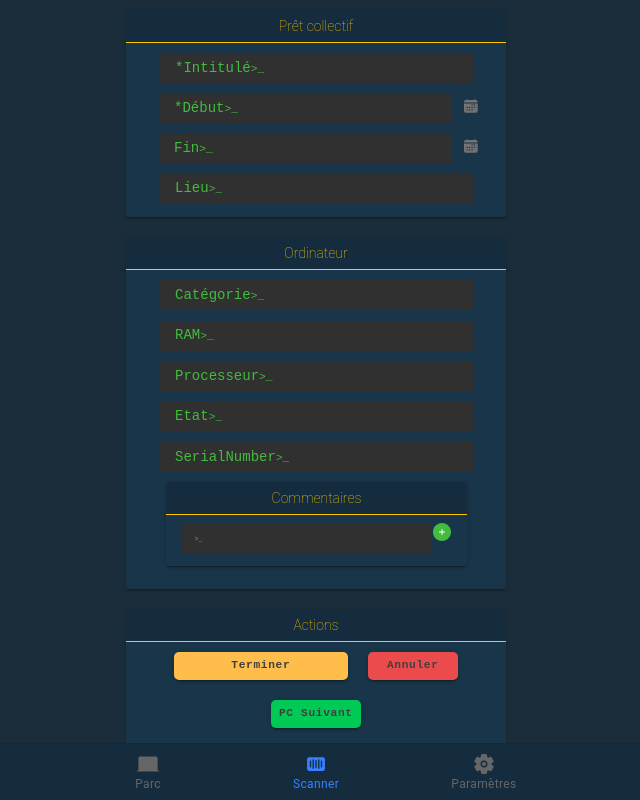
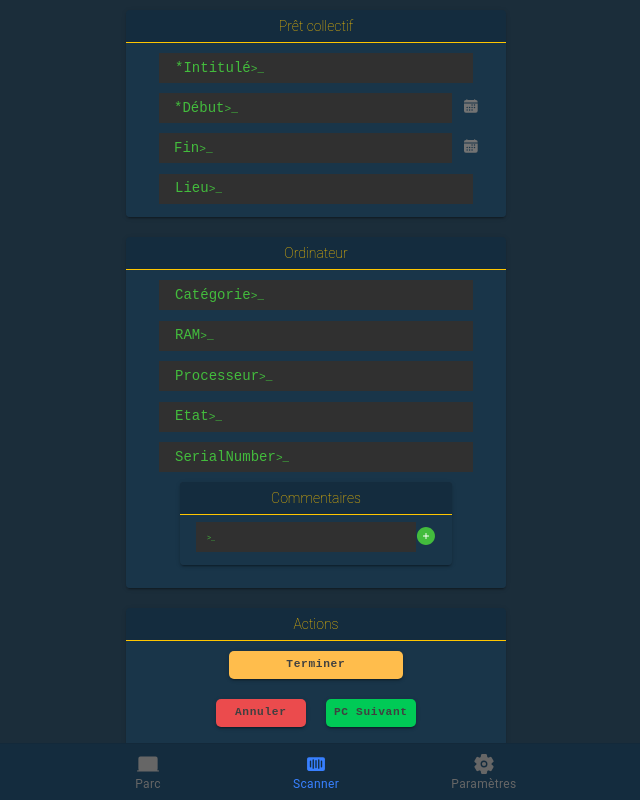
Before and after one commit to Admiralis/front-ionic, a React (Create React App) app: page /scan/course/confirm in a window 1280 px wide. Shown: the whole page, without its empty margins (324-964 px from the left). Built offline with nearby package versions, Linux system fonts and the light colour scheme.

Commit message:
style: correction affichage boutons :sparkles:

```diff
--- a/src/commons/components/Buttons/CommentButtons/CommentsButtons.component.tsx
+++ b/src/commons/components/Buttons/CommentButtons/CommentsButtons.component.tsx
@@ -1,4 +1,5 @@
 import React from 'react';
+import style from './CommentsButtons.module.scss';
 
 interface CommentsButtonsComponentProps {
     action: 'add' | 'remove';
@@ -10,9 +11,9 @@ const CommentsButtonsComponent = (props: CommentsButtonsComponentProps) => {
     const {action, onClick} = props;
 
     return (
-        <button onClick={onClick} >
+        <button onClick={onClick} style={{marginTop: "4%"}}>
             {action === 'remove' &&
-                <svg width="19" height="18" viewBox="0 0 19 18" fill="none" xmlns="http://www.w3.org/2000/svg">
+                <svg width="20" height="20" viewBox="0 0 20 20" fill="none" xmlns="http://www.w3.org/2000/svg" >
                     <path
                         d="M18.9767 9C18.9767 13.9706 14.9339 18 9.94675 18C4.95962 18 0.916748 13.9706 0.916748 9C0.916748 4.02944 4.95962 0 9.94675 0C14.9339 0 18.9767 4.02944 18.9767 9Z"
                         fill="#EB4B4D"/>
@@ -24,7 +25,7 @@ const CommentsButtonsComponent = (props: CommentsButtonsComponentProps) => {
             {
                 action === 'add' &&
                 (
-                    <svg width="19" height="18" viewBox="0 0 19 18" fill="none" xmlns="http://www.w3.org/2000/svg">
+                    <svg width="20" height="20" viewBox="0 0 20 20" fill="none" xmlns="http://www.w3.org/2000/svg">
                         <path
                             d="M18.9767 9C18.9767 13.9706 14.9339 18 9.94675 18C4.95962 18 0.916748 13.9706 0.916748 9C0.916748 4.02944 4.95962 0 9.94675 0C14.9339 0 18.9767 4.02944 18.9767 9Z"
                             fill="#43BC3D"/>
--- /dev/null
+++ b/src/commons/components/Buttons/CommentButtons/CommentsButtons.module.css
@@ -0,0 +1,3 @@
+button {
+    padding-top: 1em;
+}
--- a/src/commons/components/Forms/Comments/CommentIterator/CommentIterator.module.css
+++ b/src/commons/components/Forms/Comments/CommentIterator/CommentIterator.module.css
@@ -3,5 +3,6 @@
     flex-direction: row;
     justify-content: space-between;
     align-items: center;
-    align-content: center;
+    width: 100%;
+    height: 100%;
 }
--- a/src/commons/components/Forms/Inputs/AsciiInput/AsciiInput.module.css
+++ b/src/commons/components/Forms/Inputs/AsciiInput/AsciiInput.module.css
@@ -3,7 +3,7 @@
     text-transform: none;
     background-color: #303030;
     width: 90%;
-    min-width: 250px;
+    min-width: 220px;
     height: 30px;
     margin-top: 3%;
 }
--- a/src/features/course/AddCourseConfirm/AddCourseConfirm.page.tsx
+++ b/src/features/course/AddCourseConfirm/AddCourseConfirm.page.tsx
@@ -77,11 +77,19 @@ const AddCourseConfirmPage = () => {
                         title="Actions"
                         content={
                             <div>
-                            <IonButton className="yellow large" expand="block"
-                                       onClick={handleSubmitAndFinish}>Terminer</IonButton>
-                            <IonButton className="red" onClick={handleCancel}> Annuler </IonButton>
-                            <IonButton className="green" onClick={handleSubmitAndReScan}> PC
-                                Suivant </IonButton>
+                                <IonButton className="yellow large"
+                                           expand="block"
+                                           onClick={handleSubmitAndFinish}>
+                                    Terminer
+                                </IonButton>
+                                <div>
+                                    <IonButton className="red" onClick={handleCancel}>
+                                        Annuler
+                                    </IonButton>
+                                    <IonButton className="green" onClick={handleSubmitAndReScan}>
+                                        PC Suivant
+                                    </IonButton>
+                                </div>
                             </div>
                         }
                     />
```
